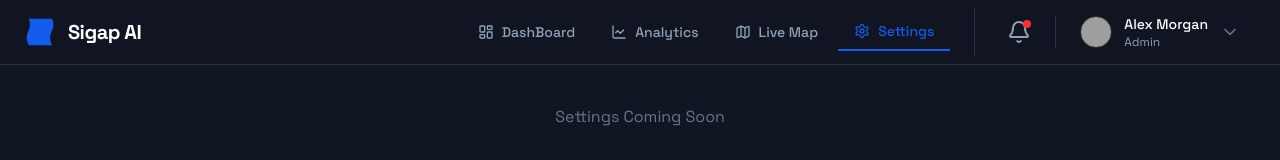
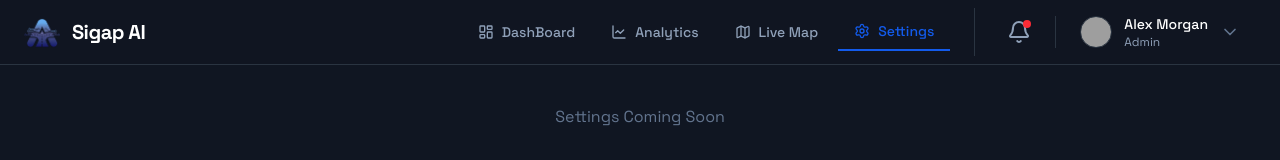
Before and after one commit to galiihajiip/sigap-ai, a React (Vite) app in the folder sigap-frontend/: page /settings in a window 1280 px wide. Shown: the top 160 px of the page. Built offline with nearby package versions, Linux system fonts and the light colour scheme; grey boxes are pictures that could not be loaded.

Commit message:
feat: add Sigap AI logo to header and favicon

```diff
--- a/sigap-frontend/index.html
+++ b/sigap-frontend/index.html
@@ -1,17 +1,22 @@
 <!doctype html>
 <html lang="en">
+
 <head>
   <meta charset="UTF-8" />
-    <link rel="icon" type="image/svg+xml" href="/vite.svg" />
+  <link rel="icon" type="image/png" href="/logo.png" />
   <meta name="viewport" content="width=device-width, initial-scale=1.0" />
   <link rel="preconnect" href="https://fonts.googleapis.com" />
   <link rel="preconnect" href="https://fonts.gstatic.com" crossorigin />
-    <link href="https://fonts.googleapis.com/css2?family=Space+Grotesk:wght@300;400;500;600;700&display=swap" rel="stylesheet" />
-    <link href="https://fonts.googleapis.com/css2?family=Material+Symbols+Outlined:wght,FILL@100..700,0..1&display=swap" rel="stylesheet" />
+  <link href="https://fonts.googleapis.com/css2?family=Space+Grotesk:wght@300;400;500;600;700&display=swap"
+    rel="stylesheet" />
+  <link href="https://fonts.googleapis.com/css2?family=Material+Symbols+Outlined:wght,FILL@100..700,0..1&display=swap"
+    rel="stylesheet" />
   <title>SIGAP AI - Traffic Dashboard</title>
 </head>
+
 <body>
   <div id="root"></div>
   <script type="module" src="/src/main.jsx"></script>
 </body>
+
 </html>
--- a/sigap-frontend/src/components/Header.jsx
+++ b/sigap-frontend/src/components/Header.jsx
@@ -3,10 +3,10 @@ import { Bell, ChevronDown, Map, LayoutDashboard, LineChart, Settings } from 'lu
 import { Link, useLocation } from 'react-router-dom';
 
 const navItems = [
-  { label: 'DashBoard', icon: LayoutDashboard, path: '/' },
-  { label: 'Analytics', icon: LineChart, path: '/analytics' },
-  { label: 'Live Map', icon: Map, path: '/live-map' },
-  { label: 'Settings', icon: Settings, path: '/settings' },
+    { label: 'DashBoard', icon: LayoutDashboard, path: '/' },
+    { label: 'Analytics', icon: LineChart, path: '/analytics' },
+    { label: 'Live Map', icon: Map, path: '/live-map' },
+    { label: 'Settings', icon: Settings, path: '/settings' },
 ];
 
 const Header = () => {
@@ -17,11 +17,11 @@ const Header = () => {
             <div className="flex h-16 items-center px-6 gap-6">
                 {/* Logo */}
                 <Link to="/" className="flex items-center gap-3 mr-4">
-                    <div className="w-8 h-8 text-[#135bec]">
-                        <svg className="h-full w-full" fill="none" viewBox="0 0 48 48" xmlns="http://www.w3.org/2000/svg">
-                            <path d="M42.4379 44C42.4379 44 36.0744 33.9038 41.1692 24C46.8624 12.9336 42.2078 4 42.2078 4L7.01134 4C7.01134 4 11.6577 12.932 5.96912 23.9969C0.876273 33.9029 7.27094 44 7.27094 44L42.4379 44Z" fill="currentColor" />
-                        </svg>
-                    </div>
+                    <img
+                        src="/logo.png"
+                        alt="Sigap AI Logo"
+                        className="w-9 h-9 object-contain"
+                    />
                     <h1 className="text-xl font-bold tracking-tight text-white">Sigap AI</h1>
                 </Link>
 
@@ -38,11 +38,10 @@ const Header = () => {
                                 <Link
                                     key={item.path}
                                     to={item.path}
-                                    className={`px-4 py-2 rounded-lg text-sm font-medium transition-colors flex items-center gap-2 ${
-                                        active
+                                    className={`px-4 py-2 rounded-lg text-sm font-medium transition-colors flex items-center gap-2 ${active
                                             ? 'text-[#135bec] border-b-2 border-[#135bec] rounded-none'
                                             : 'text-slate-400 hover:text-white hover:bg-[#2a3441]'
-                                    }`}
+                                        }`}
                                 >
                                     <item.icon className="w-4 h-4" />
                                     {item.label}
```
Also changed, not shown: sigap-frontend/public/logo.png (added). Lines whose indentation alone changed are shown as unchanged.
